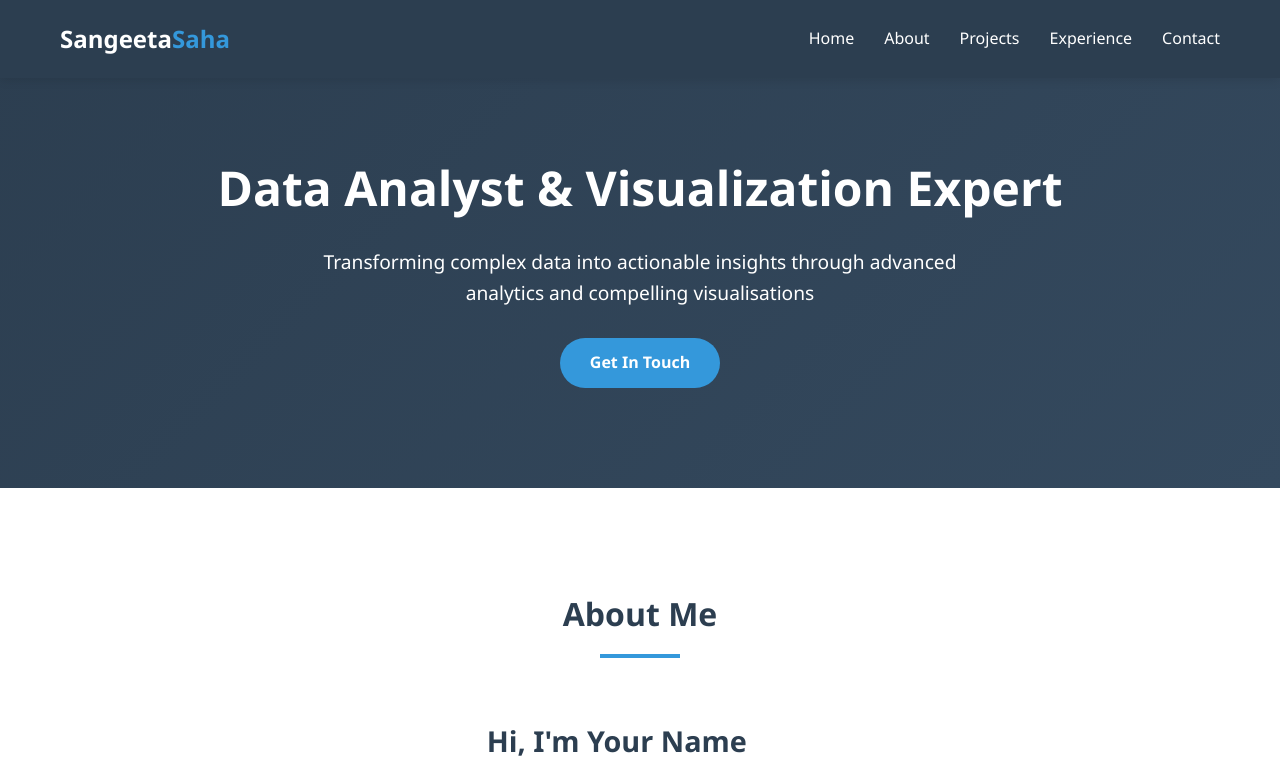
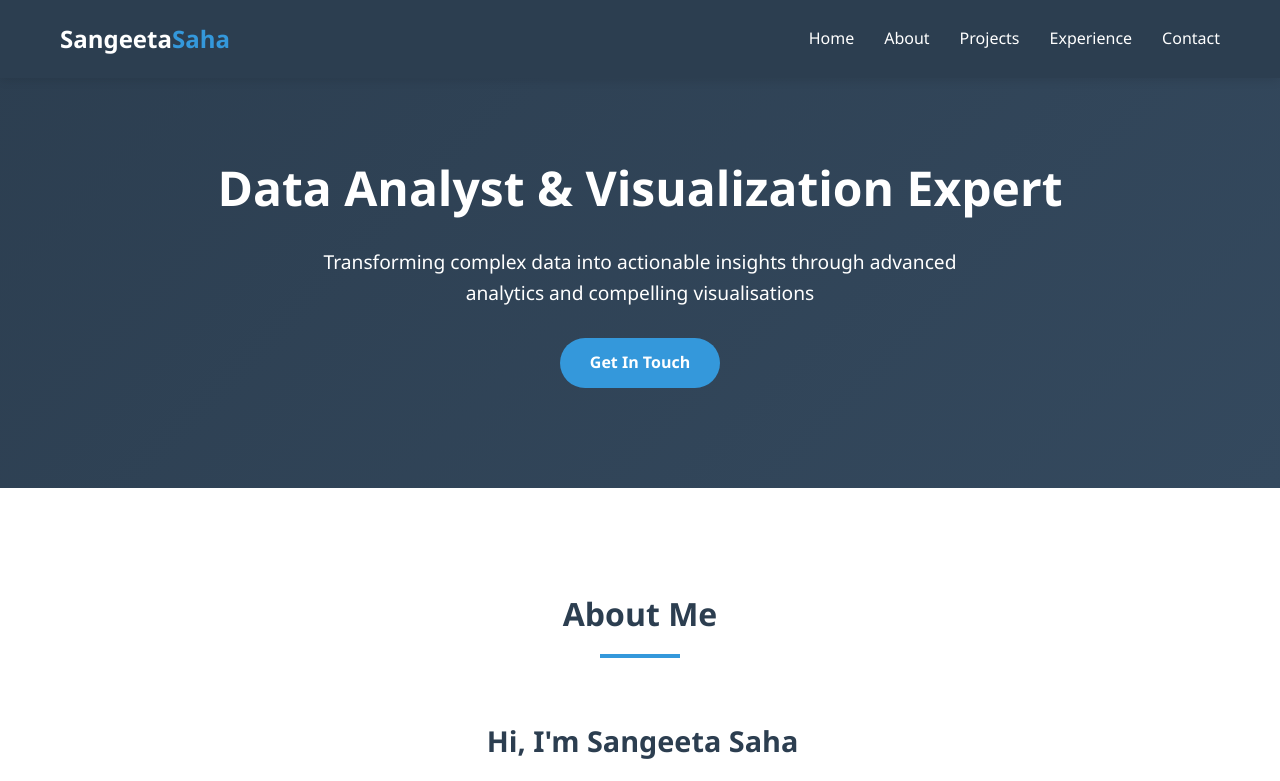
Before and after one commit to sangeetasaha099/portfolio, a plain HTML site: page index.html in a window 1280 px wide. Shown: the top 781 px of the page. Drawn offline with Linux system fonts and the light colour scheme.

Commit message:
remove resume img index.html

```diff
--- a/index.html
+++ b/index.html
@@ -577,7 +577,7 @@
                     <img src="/api/placeholder/400/400" alt="Profile Photo">
                 </div>
                 <div class="about-text">
-                    <h3>Hi, I'm Your Name</h3>
+                    <h3>Hi, I'm Sangeeta Saha</h3>
                     <p>I'm a passionate Data Analyst with 1+ years of experience transforming raw data into meaningful insights that drive business decisions. My expertise lies in statistical analysis, data visualisation, and building predictive models.</p>
                     <p>I specialise in identifying patterns, trends, and correlations within complex datasets to help organisations optimise their operations, increase revenue, and make data-driven decisions.</p>
                     <h3>My Skills</h3>
@@ -702,7 +702,7 @@
         <div class="container">
             <h2 class="section-title">Download My Resume</h2>
             <div class="resume-content">
-                <img class="resume-img" src="/api/placeholder/120/150" alt="Resume Document">
+<!--                 <img class="resume-img" src="/api/placeholder/120/150" alt="Resume Document"> -->
                 <h3 class="resume-title">Get a copy of my detailed resume</h3>
                 <p class="resume-text">Looking for a more comprehensive overview of my professional background, skills, education, and certifications? Download my full resume in PDF format.</p>
                 <a href="SangeetaSaha.pdf" class="download-btn" download="SangeetaSaha_Resume.pdf">Download Resume</a>
```
